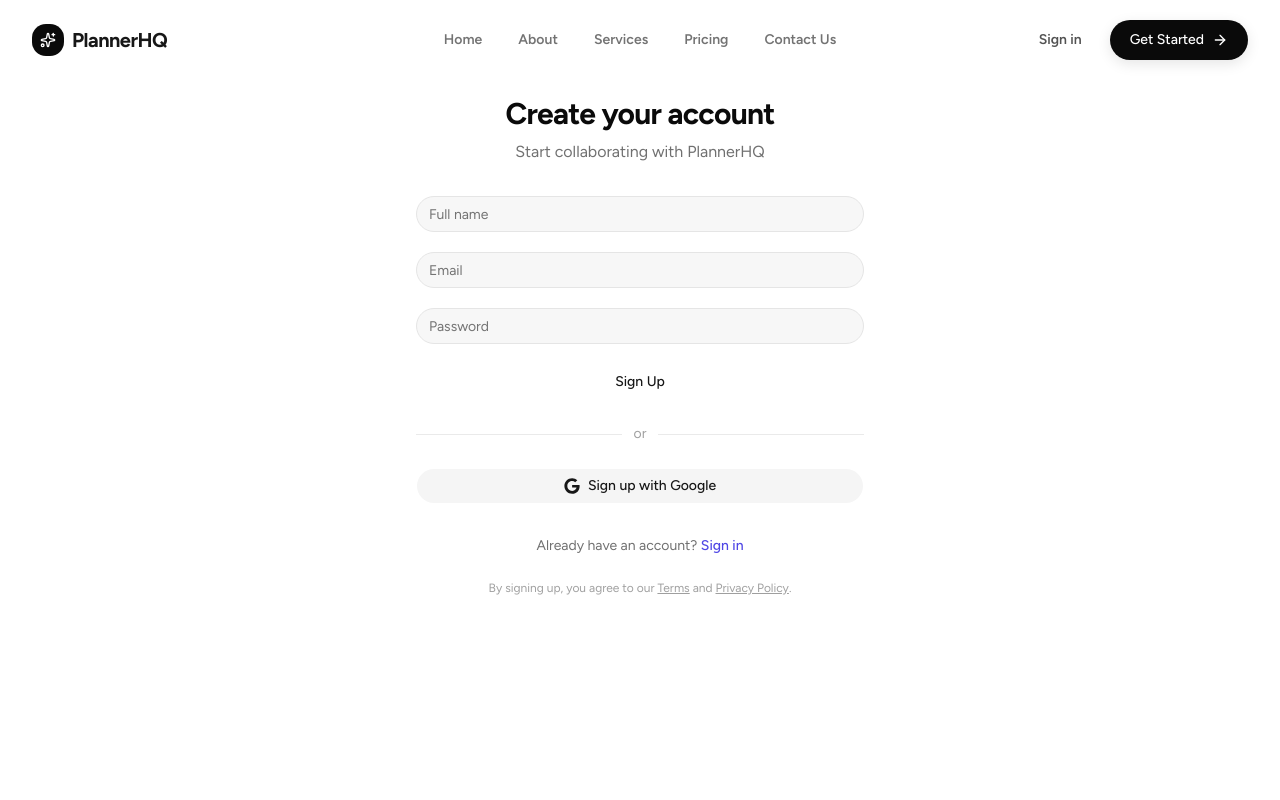
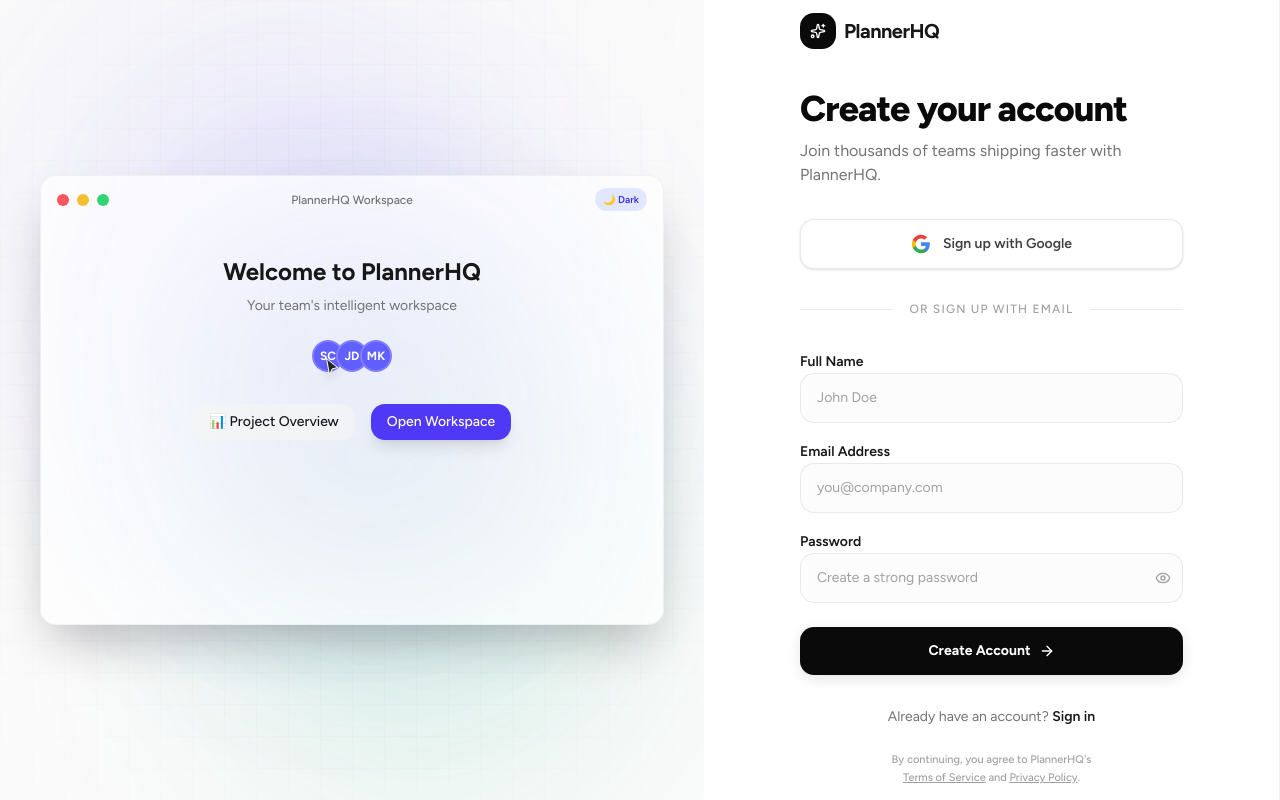
Before and after one commit to dariogeorge21/plannerhq, a Next.js app: page /signup in a window 1280 px wide. Built offline with nearby package versions, Linux system fonts and the light colour scheme.

Commit message:
refactor: Signup Page

```diff
--- a/src/app/signup/page.tsx
+++ b/src/app/signup/page.tsx
@@ -1,127 +1,247 @@
+// app/signup/page.tsx
 "use client";
 
-import { useState } from "react";
+import React, { useState } from "react";
 import Link from "next/link";
-import Container from "@/components/shared/Container";
-import { Input } from "@/components/ui/input";
-import { Button } from "@/components/ui/button";
-import Header from "@/components/header";
-import { FaGoogle } from "react-icons/fa";
+import { motion, AnimatePresence } from "framer-motion";
+import { Sparkles, ArrowRight, Loader2, Eye, EyeOff, CheckCircle2 } from "lucide-react";
+import { ProductShowcase } from "@/components/ProductShowcase";
+
+// Helper SVG for Google Icon
+const GoogleIcon = (props: React.SVGProps<SVGSVGElement>) => (
+  <svg viewBox="0 0 24 24" fill="none" xmlns="http://www.w3.org/2000/svg" {...props}>
+    <path d="M22.56 12.25c0-.78-.07-1.53-.2-2.25H12v4.26h5.92c-.26 1.37-1.04 2.53-2.21 3.31v2.77h3.57c2.08-1.92 3.28-4.74 3.28-8.09z" fill="#4285F4" />
+    <path d="M12 23c2.97 0 5.46-.98 7.28-2.66l-3.57-2.77c-.98.66-2.23 1.06-3.71 1.06-2.86 0-5.29-1.93-6.16-4.53H2.18v2.84C3.99 20.53 7.7 23 12 23z" fill="#34A853" />
+    <path d="M5.84 14.09c-.22-.66-.35-1.36-.35-2.09s.13-1.43.35-2.09V7.07H2.18C1.43 8.55 1 10.22 1 12s.43 3.45 1.18 4.93l2.85-2.22.81-.62z" fill="#FBBC05" />
+    <path d="M12 5.38c1.62 0 3.06.56 4.21 1.64l3.15-3.15C17.45 2.09 14.97 1 12 1 7.7 1 3.99 3.47 2.18 7.07l3.66 2.84c.87-2.6 3.3-4.53 6.16-4.53z" fill="#EA4335" />
+  </svg>
+);
 
 export default function SignUpPage() {
   const [name, setName] = useState("");
   const [email, setEmail] = useState("");
   const [password, setPassword] = useState("");
+  const [showPassword, setShowPassword] = useState(false);
+  const [isLoading, setIsLoading] = useState(false);
   const [passwordStrength, setPasswordStrength] = useState(0);
 
-  const checkStrength = (val: string) => {
+  const handlePasswordChange = (val: string) => {
+    setPassword(val);
     let strength = 0;
-    if (val.length >= 8) strength++;
-    if (/[A-Z]/.test(val)) strength++;
-    if (/[0-9]/.test(val)) strength++;
-    if (/[^A-Za-z0-9]/.test(val)) strength++;
+    if (val.length >= 8) strength += 1;
+    if (/[A-Z]/.test(val)) strength += 1;
+    if (/[0-9]/.test(val)) strength += 1;
+    if (/[^A-Za-z0-9]/.test(val)) strength += 1;
     setPasswordStrength(strength);
   };
 
-  const handleSubmit = (e: React.FormEvent) => {
+  const handleSubmit = async (e: React.FormEvent) => {
     e.preventDefault();
-    console.log("Sign up", { name, email, password });
+    setIsLoading(true);
+    // Mock registration delay
+    await new Promise((resolve) => setTimeout(resolve, 1500));
+    setIsLoading(false);
   };
 
-  const strengthLabels = ["Weak", "Fair", "Good", "Strong"];
-  const strengthColors = ["bg-red-500", "bg-orange-500", "bg-yellow-500", "bg-green-500"];
+  const strengthConfig = [
+    { label: "Weak", colors: "bg-red-500", threshold: 1 },
+    { label: "Fair", colors: "bg-amber-500", threshold: 2 },
+    { label: "Good", colors: "bg-emerald-400", threshold: 3 },
+    { label: "Strong", colors: "bg-emerald-600", threshold: 4 },
+  ];
+
+  const currentStrength = passwordStrength > 0 ? strengthConfig[passwordStrength - 1] : null;
 
   return (
-    <>
-    <Header />
-    <div className="min-h-screen bg-white">
-      <Container className="py-16 lg:py-24">
-        <div className="max-w-md mx-auto">
-          <div className="text-center mb-8">
-            <h1 className="text-3xl font-bold tracking-tight">Create your account</h1>
-            <p className="mt-2 text-[#111111]/60">Start collaborating with PlannerHQ</p>
+    <div className="min-h-screen flex w-full bg-white font-sans selection:bg-indigo-500/30">
+
+      {/* LEFT PANEL - Form */}
+      <div className="hidden lg:flex relative w-0 flex-1 bg-neutral-50 overflow-hidden items-center justify-center">
+        {/* Abstract Light Theme Background Gradients */}
+        <div className="absolute inset-0 z-0">
+          <ProductShowcase theme="light" />
+          <div className="absolute top-[0%] left-[10%] w-[60%] h-[60%] bg-indigo-500/10 blur-[120px] rounded-full mix-blend-multiply" />
+          <div className="absolute bottom-[0%] right-[10%] w-[60%] h-[60%] bg-emerald-500/10 blur-[100px] rounded-full mix-blend-multiply" />
+          <div className="absolute inset-0 bg-[linear-gradient(to_right,#8080800a_1px,transparent_1px),linear-gradient(to_bottom,#8080800a_1px,transparent_1px)] bg-size-[32px_32px] mask-[radial-gradient(ellipse_80%_80%_at_50%_50%,#000_30%,transparent_100%)]" />
         </div>
 
-          <form onSubmit={handleSubmit} className="space-y-5">
-            <Input
-              placeholder="Full name"
+
+      </div>
+
+
+      {/* RIGHT PANEL - Visual Branding */}
+      <div className="flex-1 flex flex-col justify-center px-6 py-12 sm:px-12 lg:flex-none lg:w-1/2 xl:w-[45%] lg:px-20 xl:px-24 border-r border-neutral-200/50">
+        <div className="mx-auto w-full max-w-sm lg:max-w-md">
+
+          {/* Logo */}
+          <Link href="/" className="flex items-center gap-2 group w-fit mb-10">
+            <div className="flex h-9 w-9 items-center justify-center rounded-xl bg-neutral-950 text-white transition-transform group-hover:scale-105 group-hover:bg-indigo-600 group-hover:shadow-[0_0_20px_rgba(79,70,229,0.3)]">
+              <Sparkles className="h-4 w-4" />
+            </div>
+            <span className="text-xl font-bold tracking-tight text-neutral-900 transition-colors group-hover:text-indigo-600">
+              PlannerHQ
+            </span>
+          </Link>
+
+          {/* Header */}
+          <motion.div
+            initial={{ opacity: 0, y: 10 }}
+            animate={{ opacity: 1, y: 0 }}
+            transition={{ duration: 0.4 }}
+          >
+            <h1 className="text-3xl lg:text-4xl font-extrabold tracking-tight text-neutral-950">
+              Create your account
+            </h1>
+            <p className="mt-2.5 text-base text-neutral-500">
+              Join thousands of teams shipping faster with PlannerHQ.
+            </p>
+          </motion.div>
+
+          <motion.div
+            initial={{ opacity: 0, y: 10 }}
+            animate={{ opacity: 1, y: 0 }}
+            transition={{ duration: 0.4, delay: 0.1 }}
+            className="mt-8"
+          >
+            {/* OAuth */}
+            <button className="relative flex w-full items-center justify-center gap-3 rounded-xl border border-neutral-200/80 bg-white px-4 py-3.5 text-sm font-semibold text-neutral-700 shadow-sm transition-all hover:bg-neutral-50 hover:shadow-md hover:border-neutral-300 active:scale-[0.98]">
+              <GoogleIcon className="w-5 h-5" />
+              Sign up with Google
+            </button>
+
+            {/* Divider */}
+            <div className="relative my-8">
+              <div className="absolute inset-0 flex items-center" aria-hidden="true">
+                <div className="w-full border-t border-neutral-200/80" />
+              </div>
+              <div className="relative flex justify-center text-xs font-medium">
+                <span className="bg-white px-4 text-neutral-400 uppercase tracking-widest">or sign up with email</span>
+              </div>
+            </div>
+
+            {/* Form */}
+            <form onSubmit={handleSubmit} className="space-y-4">
+              <div className="space-y-1">
+                <label className="text-sm font-semibold text-neutral-900" htmlFor="name">
+                  Full Name
+                </label>
+                <input
+                  id="name"
+                  type="text"
+                  required
+                  autoComplete="name"
                   value={name}
                   onChange={(e) => setName(e.target.value)}
+                  className="block w-full rounded-xl border border-neutral-200/80 bg-neutral-50/50 px-4 py-3.5 text-sm text-neutral-900 transition-all placeholder:text-neutral-400 hover:bg-white hover:border-neutral-300 focus:border-indigo-600 focus:bg-white focus:outline-none focus:ring-4 focus:ring-indigo-600/10"
+                  placeholder="John Doe"
+                />
+              </div>
+
+              <div className="space-y-1">
+                <label className="text-sm font-semibold text-neutral-900" htmlFor="email">
+                  Email Address
+                </label>
+                <input
+                  id="email"
+                  type="email"
                   required
-              autoComplete="name"
-            />
-            <Input
-              placeholder="Email"
-              type="email"
+                  autoComplete="email"
                   value={email}
                   onChange={(e) => setEmail(e.target.value)}
-              required
-              autoComplete="email"
+                  className="block w-full rounded-xl border border-neutral-200/80 bg-neutral-50/50 px-4 py-3.5 text-sm text-neutral-900 transition-all placeholder:text-neutral-400 hover:bg-white hover:border-neutral-300 focus:border-indigo-600 focus:bg-white focus:outline-none focus:ring-4 focus:ring-indigo-600/10"
+                  placeholder="you@company.com"
                 />
-            <div>
-              <Input
-                placeholder="Password"
-                type="password"
-                value={password}
-                onChange={(e) => {
-                  setPassword(e.target.value);
-                  checkStrength(e.target.value);
-                }}
+              </div>
+
+              <div className="space-y-1 pb-2">
+                <label className="text-sm font-semibold text-neutral-900" htmlFor="password">
+                  Password
+                </label>
+                <div className="relative">
+                  <input
+                    id="password"
+                    type={showPassword ? "text" : "password"}
                     required
                     autoComplete="new-password"
+                    value={password}
+                    onChange={(e) => handlePasswordChange(e.target.value)}
+                    className="block w-full rounded-xl border border-neutral-200/80 bg-neutral-50/50 px-4 py-3.5 text-sm text-neutral-900 transition-all placeholder:text-neutral-400 hover:bg-white hover:border-neutral-300 focus:border-indigo-600 focus:bg-white focus:outline-none focus:ring-4 focus:ring-indigo-600/10 pr-10"
+                    placeholder="Create a strong password"
                   />
-              {password && (
-                <div className="mt-2">
-                  <div className="flex gap-1 h-1">
-                    {[0, 1, 2, 3].map((i) => (
+                  <button
+                    type="button"
+                    onClick={() => setShowPassword(!showPassword)}
+                    className="absolute inset-y-0 right-0 flex items-center pr-3 text-neutral-400 hover:text-neutral-600 transition-colors"
+                  >
+                    {showPassword ? <EyeOff className="h-4 w-4" /> : <Eye className="h-4 w-4" />}
+                  </button>
+                </div>
+
+                {/* Password Strength Indicator */}
+                {password.length > 0 && (
+                  <div className="pt-2">
+                    <div className="flex items-center gap-1.5 h-1.5 mb-1.5">
+                      {[1, 2, 3, 4].map((level) => (
                         <div
-                        key={i}
-                        className={`flex-1 rounded-full ${
-                          i < passwordStrength ? strengthColors[passwordStrength - 1] : "bg-[#EAEAEA]"
+                          key={level}
+                          className={`h-full flex-1 rounded-full transition-colors duration-300 ${
+                            passwordStrength >= level
+                              ? currentStrength?.colors
+                              : "bg-neutral-200"
                           }`}
                         />
                       ))}
                     </div>
-                  <p className="text-xs text-[#111111]/50 mt-1">
-                    Strength: {strengthLabels[passwordStrength - 1] || "None"}
-                  </p>
+                    <div className="flex items-center justify-between text-xs">
+                      <span className="text-neutral-500 font-medium">
+                        Password strength:{" "}
+                        <span className={`font-semibold ${currentStrength ? currentStrength.colors.replace('bg-', 'text-') : 'text-neutral-900'}`}>
+                          {currentStrength?.label || "None"}
+                        </span>
+                      </span>
+                    </div>
                   </div>
                 )}
               </div>
-            <Button type="submit" variant="link" className="w-full justify-center">
-              Sign Up
-            </Button>
+
+              <button
+                type="submit"
+                disabled={isLoading}
+                className="group relative flex w-full items-center justify-center gap-2 rounded-xl bg-neutral-950 px-8 py-3.5 text-sm font-bold text-white shadow-[0_4px_14px_0_rgba(0,0,0,0.1)] transition-all duration-300 hover:bg-neutral-800 hover:shadow-[0_6px_20px_rgba(0,0,0,0.15)] disabled:opacity-70 disabled:pointer-events-none active:scale-[0.98] mt-4 overflow-hidden"
+              >
+                <div className="absolute inset-0 -translate-x-full bg-linear-to-r from-transparent via-white/10 to-transparent group-hover:animate-[shimmer_1.5s_infinite]" />
+                {isLoading ? (
+                  <Loader2 className="w-4 h-4 animate-spin" />
+                ) : (
+                  <>
+                    Create Account
+                    <ArrowRight className="w-4 h-4 transition-transform group-hover:translate-x-0.5" />
+                  </>
+                )}
+              </button>
             </form>
 
-          <div className="relative my-6">
-            <div className="absolute inset-0 flex items-center">
-              <div className="w-full border-t border-[#EAEAEA]"></div>
-            </div>
-            <div className="relative flex justify-center text-sm">
-              <span className="px-3 bg-white text-[#111111]/40">or</span>
-            </div>
-          </div>
-
-          <Button variant="secondary" className="w-full justify-center gap-2">
-            <FaGoogle />
-            Sign up with Google
-          </Button>
-
-          <p className="mt-8 text-center text-sm text-[#111111]/60">
+            <p className="mt-8 text-center text-sm text-neutral-500">
               Already have an account?{" "}
-            <Link href="/signin" className="text-[#4F46E5] font-medium hover:underline">
+              <Link href="/signin" className="font-semibold text-neutral-900 hover:text-indigo-600 transition-colors">
                 Sign in
               </Link>
             </p>
 
-          <p className="mt-6 text-xs text-center text-[#111111]/40">
-            By signing up, you agree to our{" "}
-            <Link href="/terms" className="underline">Terms</Link> and{" "}
-            <Link href="/privacy" className="underline">Privacy Policy</Link>.
+            <p className="mt-6 text-center text-[11px] text-neutral-400 font-medium leading-relaxed">
+              By continuing, you agree to PlannerHQ's <br />
+              <Link href="/terms" className="underline hover:text-neutral-600 transition-colors">Terms of Service</Link> and <Link href="/privacy" className="underline hover:text-neutral-600 transition-colors">Privacy Policy</Link>.
             </p>
+          </motion.div>
         </div>
-      </Container>
       </div>
-    </>
+
+      {/* Global CSS for shimmer effect */}
+      <style dangerouslySetInnerHTML={{__html: `
+        @keyframes shimmer {
+          100% { transform: translateX(100%); }
+        }
+      `}} />
+    </div>
   );
 }
```
Lines whose indentation alone changed are shown as unchanged.
